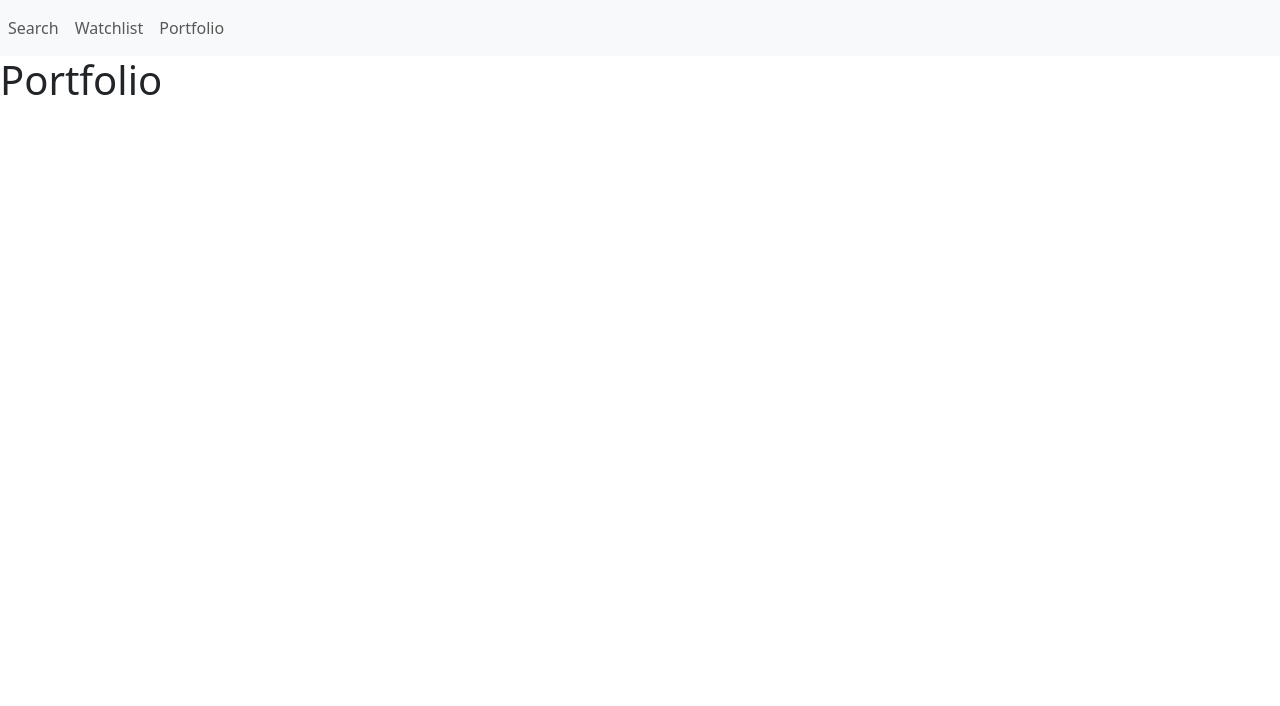
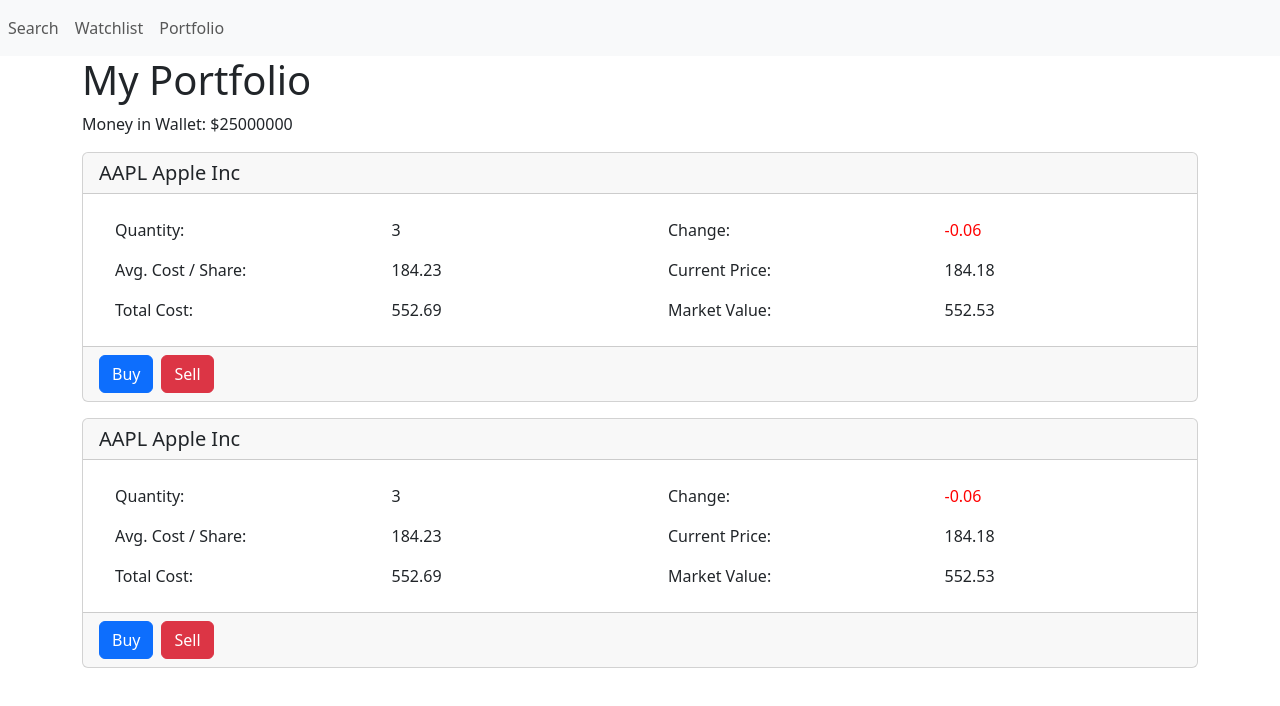
Before and after one commit to LightningNemesis/CSCI-571-StockViewer-React, a React (Create React App) app in the folder stocktrade/: page /portfolio in a window 1280 px wide. Shown: the top 706 px of the page. Built offline with nearby package versions, Linux system fonts and the light colour scheme; data requests are answered from the project's data file.

Commit message:
Updated Portfolio page

```diff
--- a/stocktrade/db.json
+++ b/stocktrade/db.json
@@ -1,9 +1,35 @@
 {
+  "wallet": {
+    "amount": "25000000"
+  },
   "watchlist": [
     {
       "symbol": "AAPL",
       "id": 2
     }
   ],
-  "portfolio": []
+  "portfolio": [
+    {
+      "symbol": "AAPL",
+      "name": "Apple Inc",
+      "quantity": 3,
+      "avgCost": 184.23,
+      "totalCost": 552.69,
+      "change": -0.06,
+      "currentPrice": 184.18,
+      "marketValue": 552.53,
+      "id": 1
+    },
+    {
+      "symbol": "AAPL",
+      "name": "Apple Inc",
+      "quantity": 3,
+      "avgCost": 184.23,
+      "totalCost": 552.69,
+      "change": -0.06,
+      "currentPrice": 184.18,
+      "marketValue": 552.53,
+      "id": 2
+    }
+  ]
 }
--- a/stocktrade/src/context/stocks.js
+++ b/stocktrade/src/context/stocks.js
@@ -11,7 +11,8 @@
   const [companyNews, setCompanyNews] = useState([]);
 
   const [watchlist, setWatchlist] = useState([]);
-  const [portfolio, setPortfolip] = useState([]);
+  const [wallet, setWallet] = useState(0);
+  const [portfolio, setPortfolio] = useState([]);
 
   // --------------------------------------------------------------
   // Search section
@@ -117,10 +118,19 @@
   // Portfolio section
   // --------------------------------------------------------------
 
+  // Get wallet amount
+  const fetchWallet = useCallback(async (query) => {
+    const response = await axios.get("http://localhost:3001/wallet");
+
+    console.log(response.data.amount);
+    setWallet(parseInt(response.data.amount));
+  }, []);
+
   // Get all stocks stored in DB ~ part of the Portfolio
   const fetchPortfolio = useCallback(async () => {
-    // const response = await axios.get("http://localhost:3001/books");
-    // setBooks(response.data);
+    const response = await axios.get("http://localhost:3001/portfolio");
+    console.log(response.data);
+    setPortfolio(response.data);
   }, []);
 
   // Adding stocks to the watchlist
@@ -162,6 +172,10 @@
     fetchWatchlist,
     createWatchlist,
     deleteWatchlistById,
+
+    wallet,
+    fetchWallet,
+
     portfolio,
     fetchPortfolio,
     buyStocks,
--- a/stocktrade/src/pages/Portfolio.js
+++ b/stocktrade/src/pages/Portfolio.js
@@ -1,9 +1,127 @@
+import { useContext, useEffect } from "react";
+import { Container, Card, Button, Row, Col, ListGroup } from "react-bootstrap";
+
+import StocksContext from "../context/stocks";
+
+const RenderedStocks = ({ stocks }) => {
+  return stocks.map((stock, index) => (
+    <Card key={index} className="mb-3">
+      <Card.Header as="h5">
+        {stock.symbol} {stock.name}
+      </Card.Header>
+      <Card.Body style={{ margin: 0 }}>
+        <Row>
+          <Col>
+            <ListGroup>
+              <ListGroup.Item style={styles.listItem}>Quantity:</ListGroup.Item>
+              <ListGroup.Item style={styles.listItem}>
+                Avg. Cost / Share:
+              </ListGroup.Item>
+              <ListGroup.Item style={styles.listItem}>
+                Total Cost:
+              </ListGroup.Item>
+            </ListGroup>
+          </Col>
+          <Col>
+            <ListGroup style={{}}>
+              <ListGroup.Item style={styles.listItem}>
+                {stock.quantity}
+              </ListGroup.Item>
+              <ListGroup.Item style={styles.listItem}>
+                {stock.avgCost}
+              </ListGroup.Item>
+              <ListGroup.Item style={styles.listItem}>
+                {stock.totalCost}
+              </ListGroup.Item>
+            </ListGroup>
+          </Col>
+          <Col>
+            <ListGroup style={{}}>
+              <ListGroup.Item style={styles.listItem}>Change:</ListGroup.Item>
+              <ListGroup.Item style={styles.listItem}>
+                Current Price:
+              </ListGroup.Item>
+              <ListGroup.Item style={styles.listItem}>
+                Market Value:
+              </ListGroup.Item>
+            </ListGroup>
+          </Col>
+          <Col>
+            <ListGroup>
+              <ListGroup.Item style={styles.listItem}>
+                <span style={{ color: stock.change < 0 ? "red" : "green" }}>
+                  {stock.change}
+                </span>
+              </ListGroup.Item>
+              <ListGroup.Item style={styles.listItem}>
+                {stock.currentPrice}
+              </ListGroup.Item>
+              <ListGroup.Item style={styles.listItem}>
+                {stock.marketValue}
+              </ListGroup.Item>
+            </ListGroup>
+          </Col>
+        </Row>
+      </Card.Body>
+      <Card.Footer as="h5" style={{ margin: 0 }}>
+        <Button variant="primary" className="me-2">
+          Buy
+        </Button>
+
+        <Button variant="danger">Sell</Button>
+      </Card.Footer>
+    </Card>
+  ));
+};
+
 function Portfolio() {
+  const { wallet, portfolio, fetchWallet, fetchPortfolio } =
+    useContext(StocksContext);
+
+  useEffect(() => {
+    fetchWallet();
+    fetchPortfolio();
+  }, [fetchWallet, fetchPortfolio]);
+
+  const portfolioData = [
+    {
+      id: 1,
+      symbol: "AAPL",
+      name: "Apple Inc",
+      quantity: 3,
+      avgCost: 184.23,
+      totalCost: 552.69,
+      change: -0.06,
+      currentPrice: 184.18,
+      marketValue: 552.53,
+    },
+    {
+      id: 2,
+      symbol: "NVDA",
+      name: "NVIDIA Corp",
+      quantity: 7,
+      avgCost: 777.26,
+      totalCost: 5440.8,
+      change: 0.11,
+      currentPrice: 777.36,
+      marketValue: 5441.55,
+    },
+  ];
+
   return (
-    <div>
-      <h1>Portfolio</h1>
-    </div>
+    <Container>
+      <h1>My Portfolio</h1>
+      <p>Money in Wallet: ${wallet}</p>
+
+      <RenderedStocks stocks={portfolio} />
+    </Container>
   );
 }
 
 export default Portfolio;
+
+const styles = {
+  listItem: {
+    border: "none",
+  },
+};
```
Also changed, not shown: 1 other file (tests, documents, lock files or other folders).
